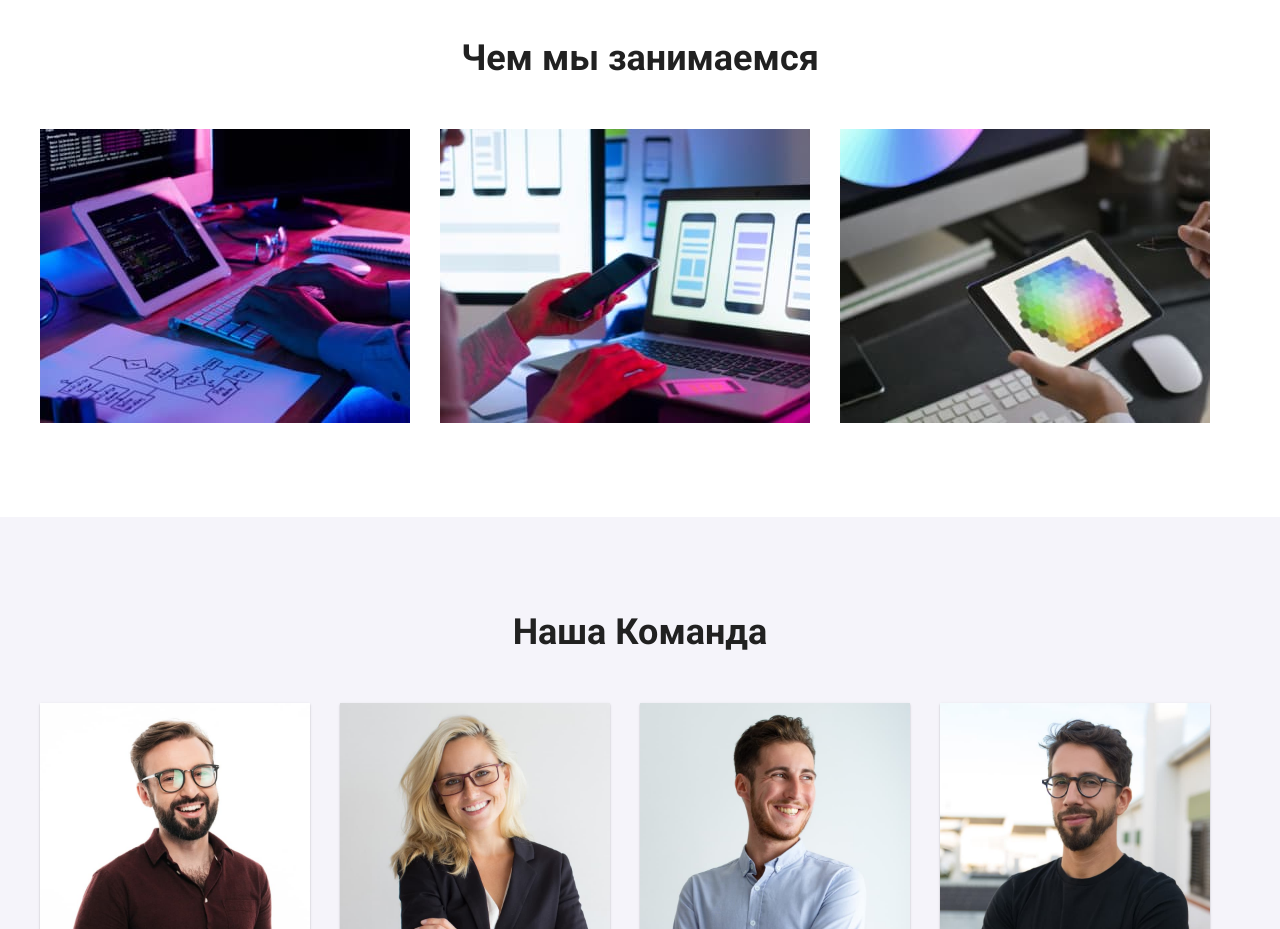
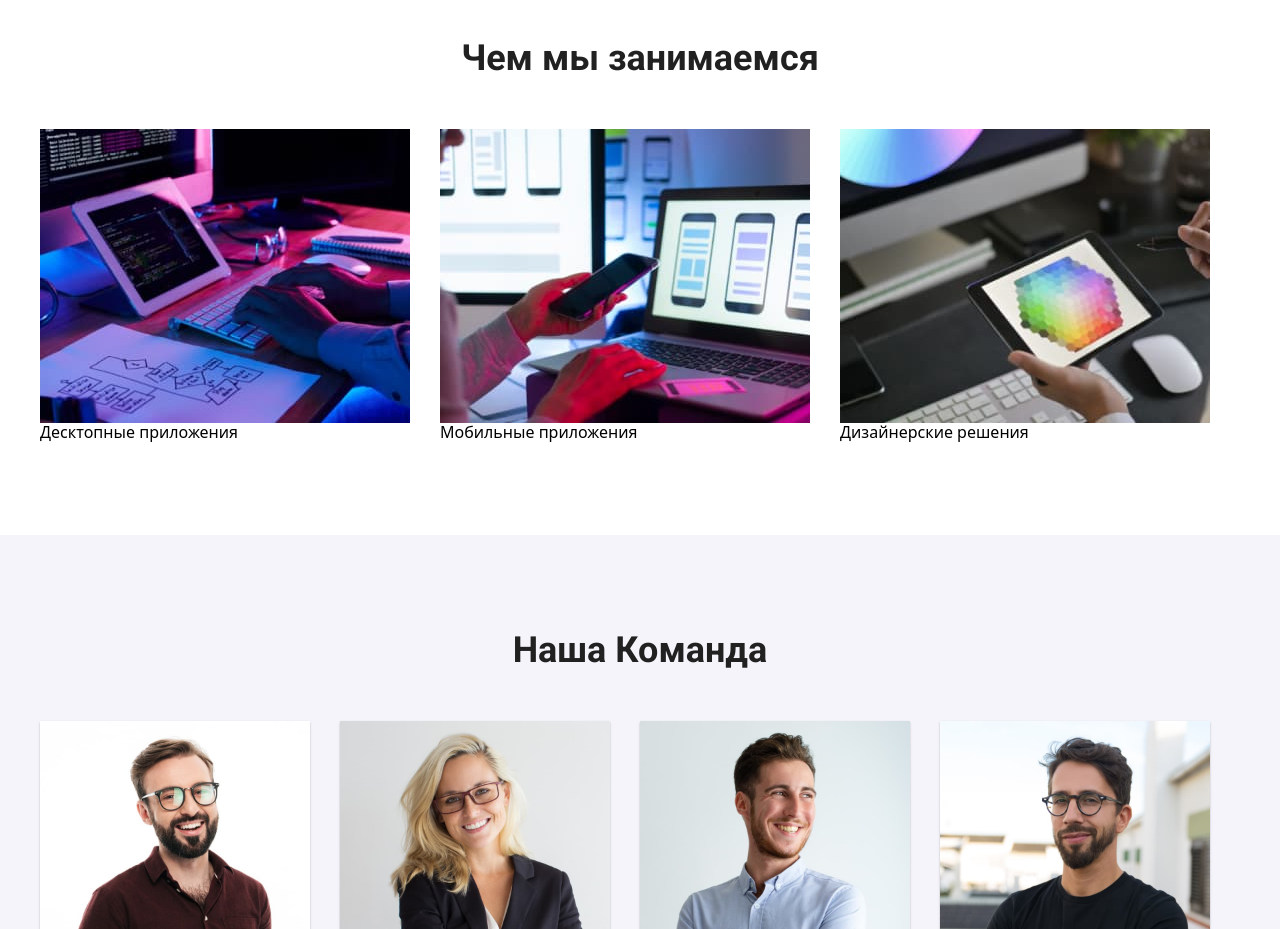
Before and after one commit to AlexanderFenyuk/goit-markup-hw-05, a plain HTML site: page index.html in a window 1280 px wide. Shown: the part 1080-2009 px from the top of the page. Drawn offline with nearby package versions, Linux system fonts and the light colour scheme.

Commit message:
Update index.html

```diff
--- a/index.html
+++ b/index.html
@@ -110,9 +110,21 @@
     <div class="container">
     <h2 class="whatwedo-head">Чем мы занимаемся</h2>
     <ul class="whatwedo-list">
-        <li class="indent"> <img src="images/box1.jpg" alt="Программирование" width="370" height="294"> </li>
-        <li class="indent"> <img src="images/box2.jpg" alt="Создание мобильных приложений" width="370" height="294"> </li>
-        <li class="indent"> <img src="images/box3.jpg" alt="Разработка дизайна" width="370" height="294"> </li>
+        <li class="indent"> <img src="images/box1.jpg" alt="Программирование" width="370" height="294">
+           <div class="wedo-label">
+             <p class="wedo-lable-text">Десктопные приложения</p>
+          </div>
+        </li>
+        <li class="indent"> <img src="images/box2.jpg" alt="Создание мобильных приложений" width="370" height="294">
+            <div class="wedo-label">
+               <p class="wedo-lable-text">Мобильные приложения</p>
+            </div>
+        </li>
+        <li class="indent"> <img src="images/box3.jpg" alt="Разработка дизайна" width="370" height="294">
+            <div class="wedo-label">
+                <p class="wedo-lable-text">Дизайнерские решения</p>
+            </div>
+        </li>
     </ul>
     </div>
 </section>
```
